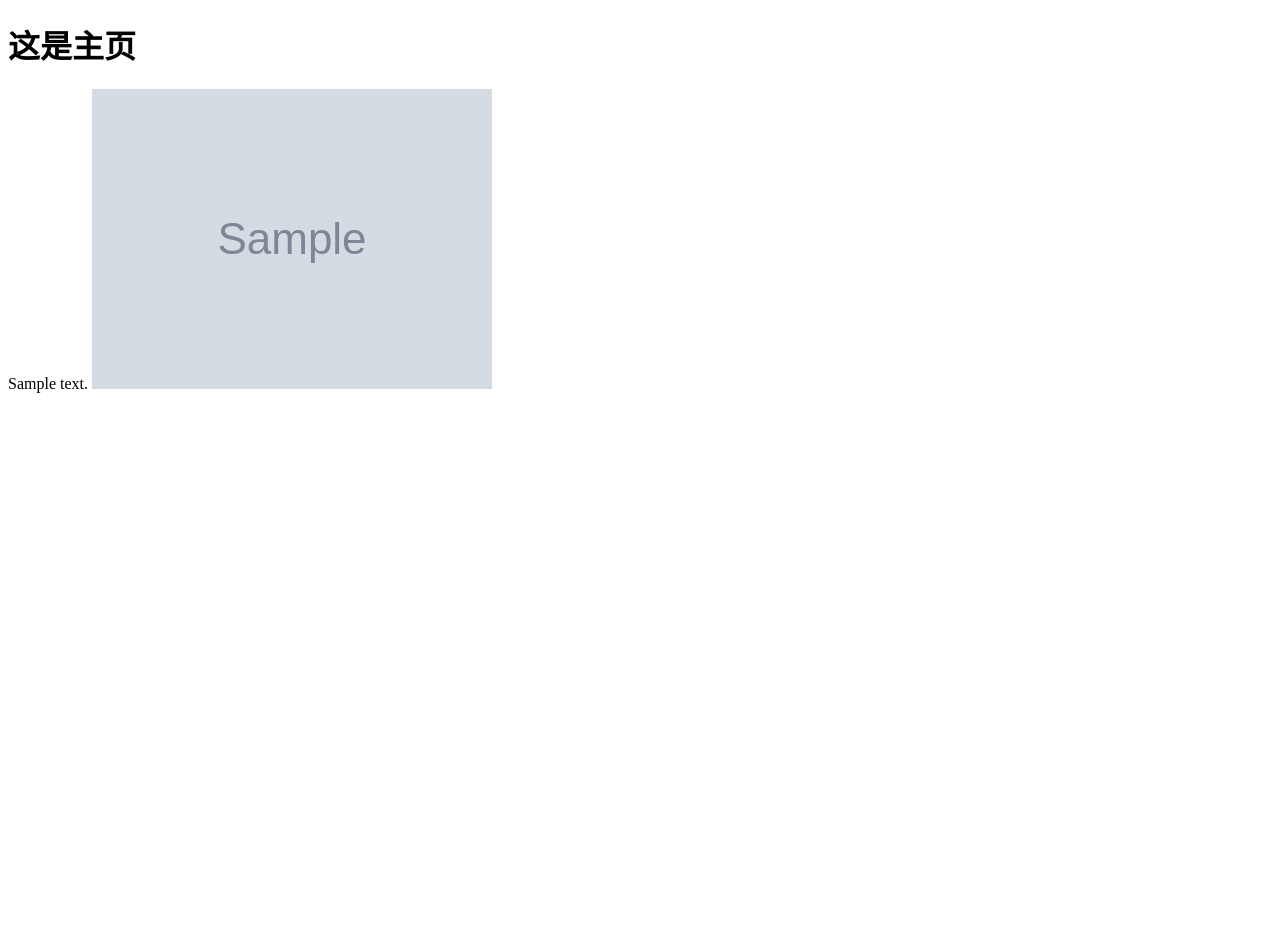
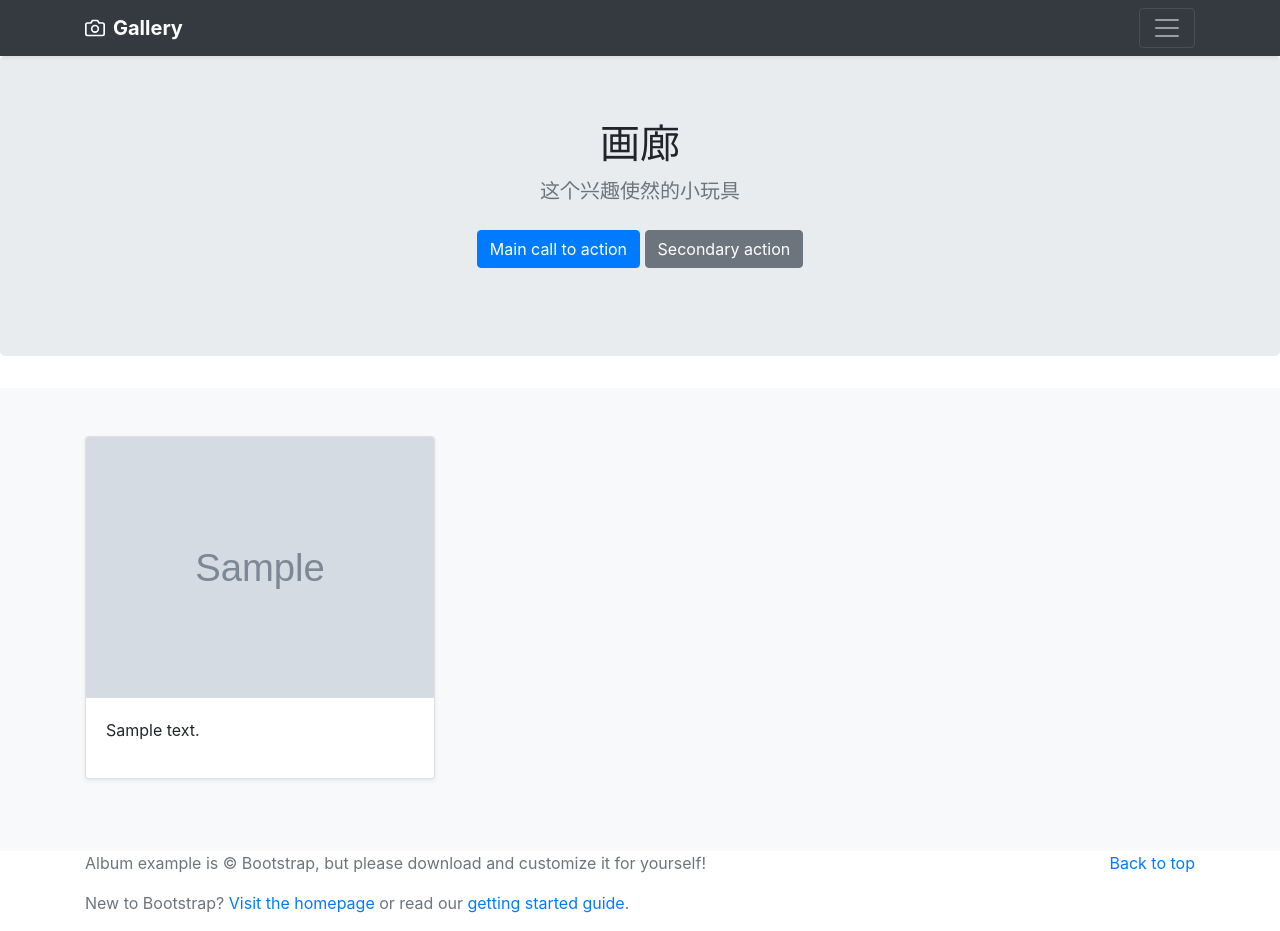
Before and after one commit to potapotato/Gallary, a Django app: template Gallary/templates/home.html in a window 1280 px wide. Before the commit the page ends 393 px from the top, so only its background shows below. Run offline with Django 3.2, Linux system fonts and the light colour scheme; the template is opened without the code that fills it: most values are stand-ins (such as "Sample title", 1, 10 or a date in 2020); grey boxes marked "Sample" are stand-in pictures; data that the repository does not hold is empty; some libraries are stand-ins or nearby versions.

Commit message:
优化了界面
使用bootstrap优化界面

```diff
--- a/Gallary/Gallary/views.py
+++ b/Gallary/Gallary/views.py
@@ -8,5 +8,5 @@ from log.models import Log
 
 
 def home(request):
-    text_objs = Log.objects
-    return render(request, "home.html", {"text_objs": text_objs})
+    log_objs = Log.objects
+    return render(request, "home.html", {"log_objs": log_objs})
--- a/Gallary/templates/home.html
+++ b/Gallary/templates/home.html
@@ -1,14 +1,119 @@
-<!DOCTYPE html>
+{# <h1>这是主页</h1>#}
+{#    {% for log_obj in log_objs.all %}#}
+{#    {{ log_obj.text }}#}
+{#        <img src="{{ log_obj.image.url }}" alt="fail">#}
+{#    {% endfor %}#}
+
+
+<!doctype html>
 <html lang="en">
-<head>
-    <meta charset="UTF-8">
-    <title>主页</title>
-</head>
-<body>
-    <h1>这是主页</h1>
-    {% for text_obj in text_objs.all %}
-    {{ text_obj.text }}
-        <img src="{{ text_obj.image.url }}" alt="fail">
-    {% endfor %}
-</body>
+  <head>
+    <meta charset="utf-8">
+    <meta name="viewport" content="width=device-width, initial-scale=1, shrink-to-fit=no">
+    <meta name="description" content="">
+    <meta name="author" content="Mark Otto, Jacob Thornton, and Bootstrap contributors">
+    <meta name="generator" content="Jekyll v3.8.5">
+    <title>哇希酱</title>
+
+    <link rel="canonical" href="https://getbootstrap.com/docs/4.3/examples/album/">
+
+    <!-- Bootstrap core CSS -->
+<link rel="stylesheet" href="https://stackpath.bootstrapcdn.com/bootstrap/4.3.1/css/bootstrap.min.css" integrity="sha384-ggOyR0iXCbMQv3Xipma34MD+dH/1fQ784/j6cY/iJTQUOhcWr7x9JvoRxT2MZw1T" crossorigin="anonymous">
+
+    <style>
+      .bd-placeholder-img {
+        font-size: 1.125rem;
+        text-anchor: middle;
+        -webkit-user-select: none;
+        -moz-user-select: none;
+        -ms-user-select: none;
+        user-select: none;
+      }
+
+      @media (min-width: 768px) {
+        .bd-placeholder-img-lg {
+          font-size: 3.5rem;
+        }
+      }
+    </style>
+
+  </head>
+  <body>
+    <header>
+  <div class="collapse bg-dark" id="navbarHeader">
+    <div class="container">
+      <div class="row">
+        <div class="col-sm-8 col-md-7 py-4">
+          <h4 class="text-white">About</h4>
+          <p class="text-muted">Add some information about the album below, the author, or any other background context. Make it a few sentences long so folks can pick up some informative tidbits. Then, link them off to some social networking sites or contact information.</p>
+        </div>
+        <div class="col-sm-4 offset-md-1 py-4">
+          <h4 class="text-white">Contact</h4>
+          <ul class="list-unstyled">
+            <li><a href="#" class="text-white">Follow on Twitter</a></li>
+            <li><a href="#" class="text-white">Like on Facebook</a></li>
+            <li><a href="#" class="text-white">Email me</a></li>
+          </ul>
+        </div>
+      </div>
+    </div>
+  </div>
+  <div class="navbar navbar-dark bg-dark shadow-sm">
+    <div class="container d-flex justify-content-between">
+      <a href="#" class="navbar-brand d-flex align-items-center">
+        <svg xmlns="http://www.w3.org/2000/svg" width="20" height="20" fill="none" stroke="currentColor" stroke-linecap="round" stroke-linejoin="round" stroke-width="2" aria-hidden="true" class="mr-2" viewBox="0 0 24 24" focusable="false"><path d="M23 19a2 2 0 0 1-2 2H3a2 2 0 0 1-2-2V8a2 2 0 0 1 2-2h4l2-3h6l2 3h4a2 2 0 0 1 2 2z"/><circle cx="12" cy="13" r="4"/></svg>
+        <strong>Gallery</strong>
+      </a>
+      <button class="navbar-toggler" type="button" data-toggle="collapse" data-target="#navbarHeader" aria-controls="navbarHeader" aria-expanded="false" aria-label="Toggle navigation">
+        <span class="navbar-toggler-icon"></span>
+      </button>
+    </div>
+  </div>
+</header>
+
+<main role="main">
+
+  <section class="jumbotron text-center">
+    <div class="container">
+      <h1 class="jumbotron-heading">画廊</h1>
+      <p class="lead text-muted">这个兴趣使然的小玩具</p>
+      <p>
+        <a href="#" class="btn btn-primary my-2">Main call to action</a>
+        <a href="#" class="btn btn-secondary my-2">Secondary action</a>
+      </p>
+    </div>
+  </section>
+
+  <div class="album py-5 bg-light">
+    <div class="container">
+      <div class="row">
+        {% for log_obj in log_objs.all %}
+        <div class="col-md-4">
+          <div class="card mb-4 shadow-sm">
+              <img class="card-img-top" src="{{ log_obj.image.url }}">
+            <div class="card-body">
+              <p class="card-text">{{ log_obj.text }}</p>
+              <div class="d-flex justify-content-between align-items-center">
+          </div>
+        </div>
+      </div>
+    </div>
+        {% endfor %}
+  </div>
+    </div>
+  </div>
+</main>
+  </body>
+<footer class="text-muted">
+  <div class="container">
+    <p class="float-right">
+      <a href="#">Back to top</a>
+    </p>
+    <p>Album example is &copy; Bootstrap, but please download and customize it for yourself!</p>
+    <p>New to Bootstrap? <a href="https://getbootstrap.com/">Visit the homepage</a> or read our <a href="/docs/4.3/getting-started/introduction/">getting started guide</a>.</p>
+  </div>
+</footer>
+<script src="https://code.jquery.com/jquery-3.3.1.slim.min.js" integrity="sha384-q8i/X+965DzO0rT7abK41JStQIAqVgRVzpbzo5smXKp4YfRvH+8abtTE1Pi6jizo" crossorigin="anonymous"></script>
+<script src="https://cdnjs.cloudflare.com/ajax/libs/popper.js/1.14.7/umd/popper.min.js" integrity="sha384-UO2eT0CpHqdSJQ6hJty5KVphtPhzWj9WO1clHTMGa3JDZwrnQq4sF86dIHNDz0W1" crossorigin="anonymous"></script>
+<script src="https://stackpath.bootstrapcdn.com/bootstrap/4.3.1/js/bootstrap.min.js" integrity="sha384-JjSmVgyd0p3pXB1rRibZUAYoIIy6OrQ6VrjIEaFf/nJGzIxFDsf4x0xIM+B07jRM" crossorigin="anonymous"></script>
 </html>
```
